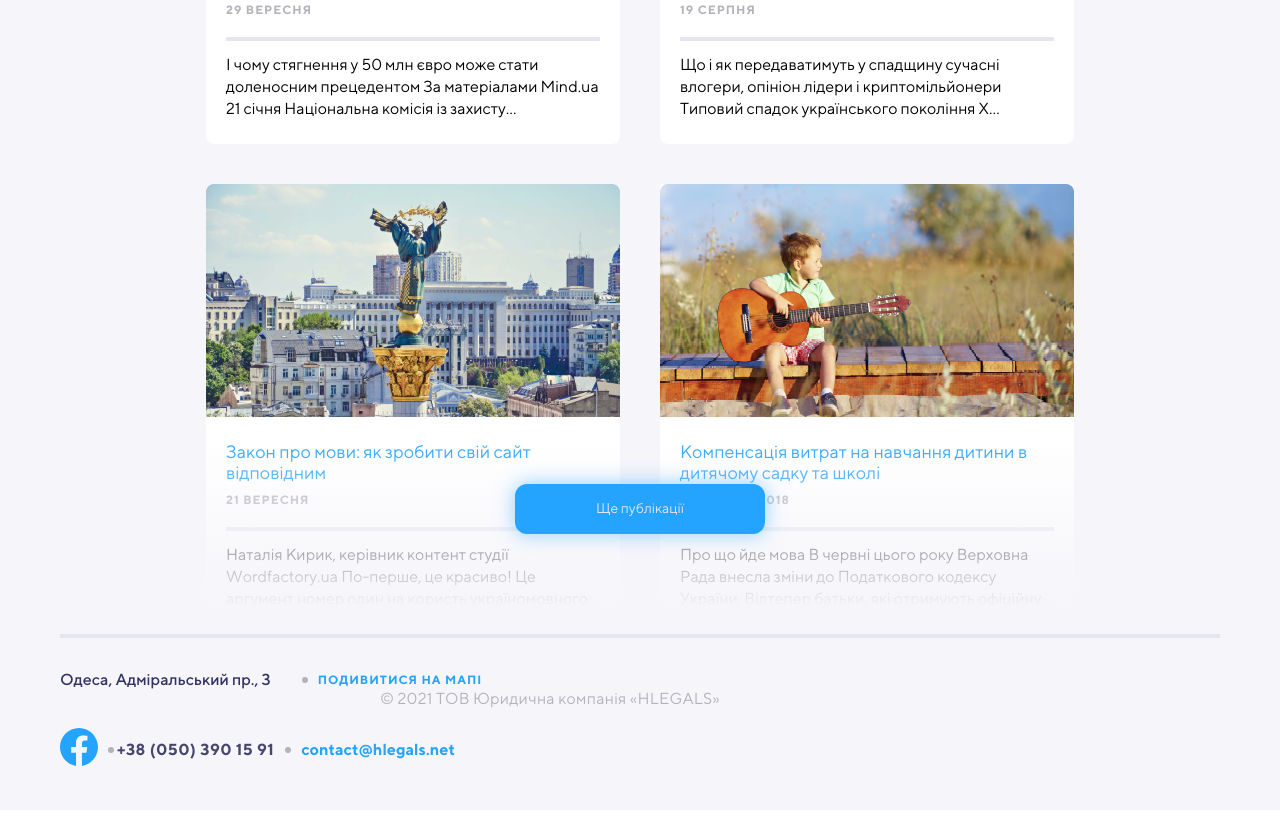
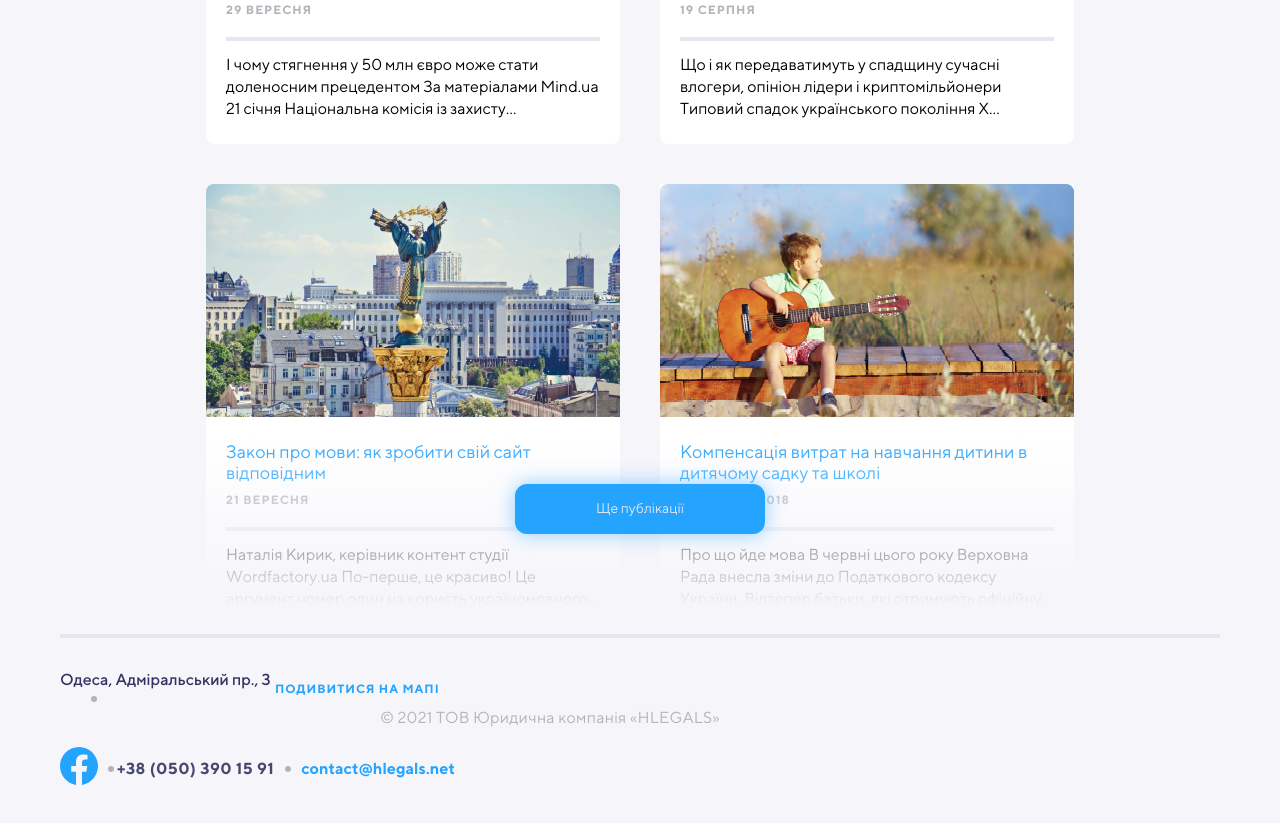
Before and after one commit to Ar-Ti-21/Hlegals, a plain HTML site: page index.html in a window 1280 px wide. Shown: the part 5096-5919 px from the top of the page. Drawn offline with nearby package versions, Linux system fonts and the light colour scheme.

Commit message:
Add files via upload

```diff
--- a/styles/index.scss
+++ b/styles/index.scss
@@ -1012,6 +1012,8 @@ footer {
 
       .contacts-Address {
         color: var(--main-color);
+        max-width: 215px;
+        width: 100%;
       }
 
       .footer__send-to-map {
```
Also changed, not shown: styles/index.css, 1 other file.
